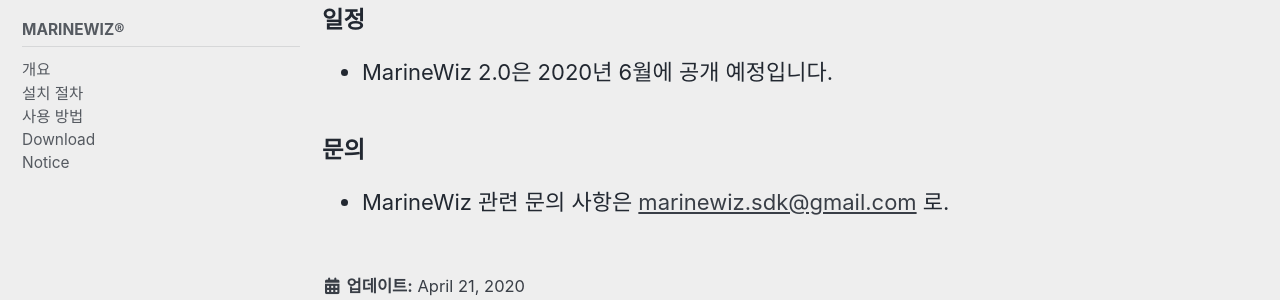
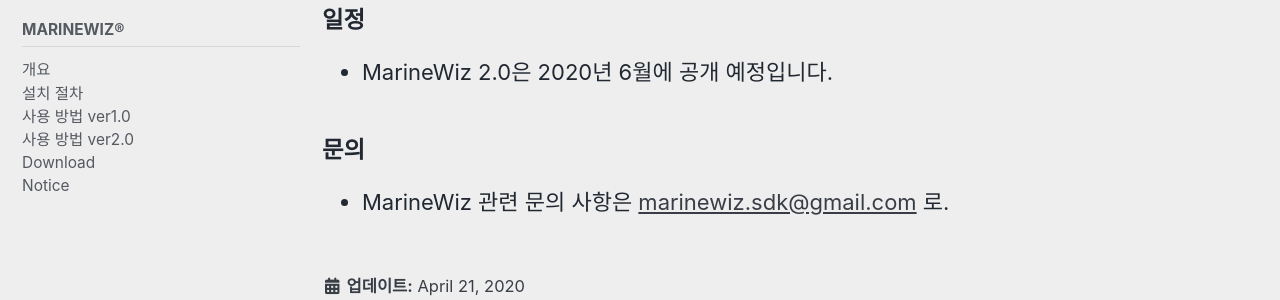
Before and after one commit to MarineWiz/MarineWiz.github.io, a Jekyll site: the page built from _docs/notice.md, in a window 1280 px wide. Shown: the part 343-643 px from the top of the page. Built offline with Jekyll 4.4.1, drawn with Linux system fonts in a browser that asks for light colours; cached includes are drawn as plain includes; nearby versions of some CDN libraries.

Commit message:
버전2.0 매뉴얼

```diff
--- a/_data/navigation.yml
+++ b/_data/navigation.yml
@@ -17,8 +17,10 @@
         url: https://MarineWiz.github.io/docs/intro/
       - title: "설치 절차"
         url: https://MarineWiz.github.io/docs/install/
-      - title: "사용 방법"
-        url: https://MarineWiz.github.io/docs/howto/
+      - title: "사용 방법 ver1.0"
+        url: https://MarineWiz.github.io/docs/howto_ver1/
+      - title: "사용 방법 ver2.0"
+        url: https://MarineWiz.github.io/docs/howto_ver2/
       - title: "Download"
         url: https://MarineWiz.github.io/docs/download/
       - title: "Notice"
--- a/_docs/howto_ver2.md
+++ b/_docs/howto_ver2.md
@@ -7,7 +7,7 @@
   - /theme-setup/
 toc: true
 ---
-#### MarineWiz 기반 SW개발
+#### MarineWiz 기반 SW개발(버전 2.0)
   1. 프로젝트 생성
       - 프로젝트 생성 화면에서 제작하고자 하는 응용프로그램의 템플릿을 선택한다.프로젝트 생성 화면은 MarineWiz를 실행하거나, 메뉴바에서 「File > New Project」를 선택했을 때 출력된다.
       - 프로젝트의 이름과 저장 위치(기본 : C:\Users\Name\Desktop)를 설정한 후 OK 버튼을 클릭한다. 저장 위치를 변경할 경우 Find버튼을 클릭한다.
```
Also changed, not shown: _docs/howto_ver1.md (+1 -1 lines).
